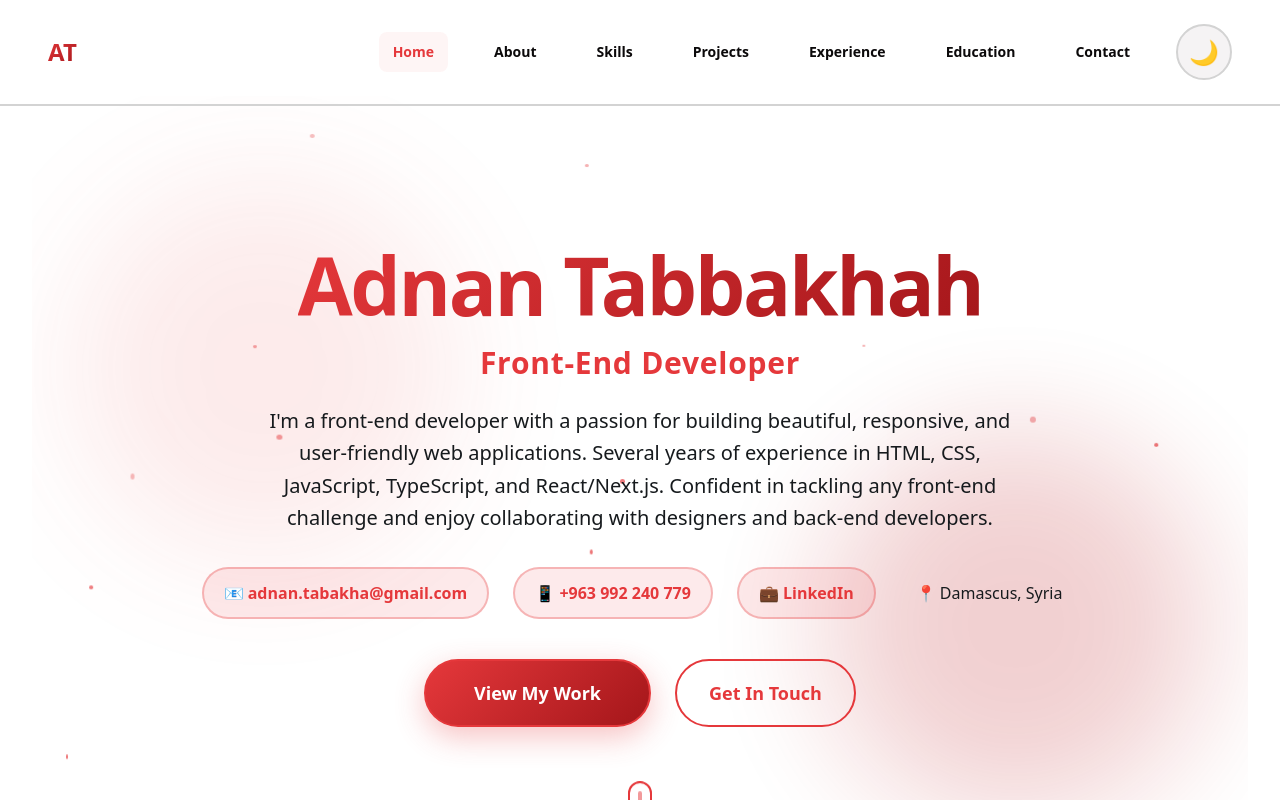
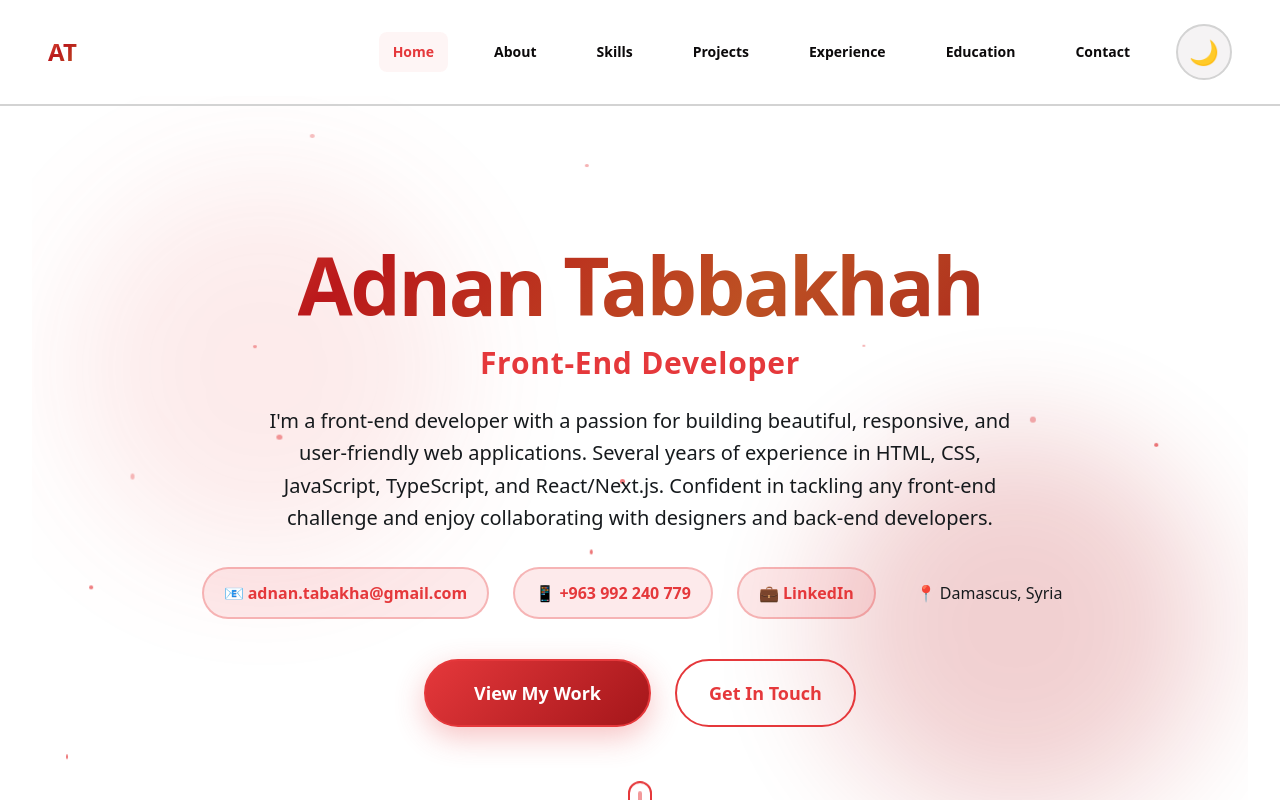
Before and after one commit to adnan-Tabbakhah/portfolio, a Next.js app: page / in a window 1280 px wide. Shown: the top 800 px of the page. Built offline with nearby package versions, Linux system fonts and the light colour scheme.

Commit message:
animation text

```diff
--- a/src/app/globals.css
+++ b/src/app/globals.css
@@ -173,11 +173,36 @@ h3 {
   background: linear-gradient(
     135deg,
     var(--strawberry-red),
+    #ff6b6b,
+    #ff8e53,
+    var(--mahogany-red-bright),
+    #bd5123,
     var(--mahogany-red)
   );
   -webkit-background-clip: text;
   -webkit-text-fill-color: transparent;
   background-clip: text;
+  display: inline-block;
+  background-size: 280% 280%;
+  animation: gradientTextShift 4.5s linear infinite;
+}
+
+@keyframes gradientTextShift {
+  0% {
+    background-position: 0% 50%;
+  }
+  50% {
+    background-position: 100% 50%;
+  }
+  100% {
+    background-position: 0% 50%;
+  }
+}
+
+@media (prefers-reduced-motion: reduce) {
+  .gradient-text {
+    animation: none;
+  }
 }
 
 /* Button Styles */
@@ -347,7 +372,7 @@ h3 {
 
 @keyframes projectsDemoBorderRotate {
   100% {
-    --projects-demo-angle: 420deg;
+    --projects-demo-angle: 4200deg;
   }
 }
 
```
